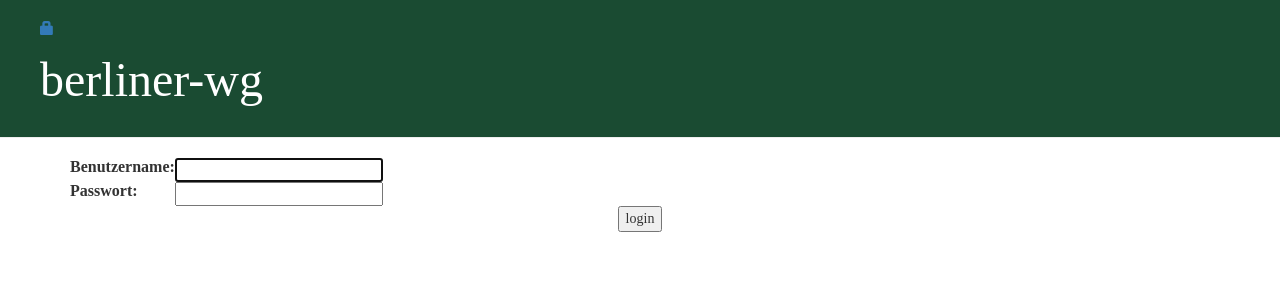
After one commit to iuliiaromanova/berliner-wg-572748, a Django app: page /accounts/login/ in a window 1280 px wide. The commit adds this page. Shown: the top 300 px of the page. Run offline with Django 3.2, Linux system fonts and the light colour scheme; some libraries are stand-ins or nearby versions; some web fonts are replaced.

Commit message:
Adding login and logout for registeret users.

```diff
--- a/mysite/settings.py
+++ b/mysite/settings.py
@@ -123,3 +123,5 @@ STATIC_ROOT = os.path.join(BASE_DIR, 'static')
 
 MEDIA_ROOT = os.path.join(BASE_DIR, 'uploads')
 MEDIA_URL = '/uploads/'
+
+LOGIN_REDIRECT_URL = '/'
--- a/mysite/urls.py
+++ b/mysite/urls.py
@@ -17,8 +17,11 @@ from django.contrib import admin
 from django.urls import path, include
 from django.conf.urls.static import static
 from django.conf import settings
+from django.contrib.auth import views
 
 urlpatterns = [
     path('admin/', admin.site.urls),
     path('', include('wg.urls')),
-] + static(settings.MEDIA_URL, document_root=settings.MEDIA_ROOT)
+    path('accounts/login/', views.LoginView.as_view(), name='login'),
+    path('accounts/logout/', views.LogoutView.as_view(next_page='/'), name='logout'),
+              ] + static(settings.MEDIA_URL, document_root=settings.MEDIA_ROOT)
--- /dev/null
+++ b/wg/templates/registration/login.html
@@ -0,0 +1,24 @@
+{% extends "wg/base.html" %}
+
+{% block content %}
+    {% if form.errors %}
+        <p>Deiner Benutzername und/oder Passwort hat nicht zusammengepasst. Versuch es bitte erneut.</p>
+    {% endif %}
+
+    <form method="post" action="{% url 'login' %}">
+    {% csrf_token %}
+        <table>
+        <tr>
+            <td>{{ form.username.label_tag }}</td>
+            <td>{{ form.username }}</td>
+        </tr>
+        <tr>
+            <td>{{ form.password.label_tag }}</td>
+            <td>{{ form.password }}</td>
+        </tr>
+        </table>
+
+        <input type="submit" value="login" />
+        <input type="hidden" name="next" value="{{ next }}" />
+    </form>
+{% endblock %}
--- a/wg/templates/wg/base.html
+++ b/wg/templates/wg/base.html
@@ -10,7 +10,10 @@
     <body>
         <div class="page-header">
             {% if user.is_authenticated %}
-            <a href="{% url 'anzeige_neue' %}" class="top-menu"><span class="glyphicon glyphicon-plus"></span></a>
+                <a href="{% url 'anzeige_neue' %}" class="top-menu"><span class="glyphicon glyphicon-plus"></span></a>
+                <p class="top-menu">Hallo {{ user.username }} <small>(<a href="{% url 'logout' %}">Log out</a>)</small></p>
+            {% else %}
+                <a href="{% url 'login' %}" class="top-menu"><span class="glyphicon glyphicon-lock"></span></a>
             {% endif %}
             <h1><a href="/">berliner-wg</a></h1>
         </div>
--- a/wg/urls.py
+++ b/wg/urls.py
@@ -1,5 +1,6 @@
 from django.urls import path
 from . import views
+
 
 urlpatterns = [
     path('', views.anzeige_list, name='anzeige_list'),
@@ -8,4 +9,5 @@ urlpatterns = [
     path('anzeige/<int:pk>/edit/', views.anzeige_edit, name='anzeige_edit'),
     path('anzeige/<pk>/remove/', views.anzeige_remove, name='anzeige_remove'),
 
+
 ]
--- a/wg/views.py
+++ b/wg/views.py
@@ -3,6 +3,7 @@ from django.utils import timezone
 from .models import Anzeige
 from .forms import AnzeigeForm
 from django.shortcuts import redirect
+from django.contrib.auth.decorators import login_required
 
 
 # Create your views here.
@@ -15,6 +16,7 @@ def anzeige_detail(request, pk):
     anzeige = get_object_or_404(Anzeige, pk=pk)
     return render(request, 'wg/anzeige_detail.html', {'anzeige': anzeige})
 
+@login_required
 def anzeige_neue(request):
     if request.method == "POST":
         form = AnzeigeForm(request.POST, files=request.FILES)
@@ -28,6 +30,7 @@ def anzeige_neue(request):
         form = AnzeigeForm()
     return render(request, 'wg/anzeige_edit.html', {'form': form})
 
+@login_required
 def anzeige_edit(request, pk):
     anzeige = get_object_or_404(Anzeige, pk=pk)
     if request.method == "POST":
@@ -42,6 +45,7 @@ def anzeige_edit(request, pk):
         form = AnzeigeForm(instance=anzeige)
     return render(request, 'wg/anzeige_edit.html', {'form': form})
 
+@login_required
 def anzeige_remove(request, pk):
     anzeige = get_object_or_404(Anzeige, pk=pk)
     anzeige.delete()
```
